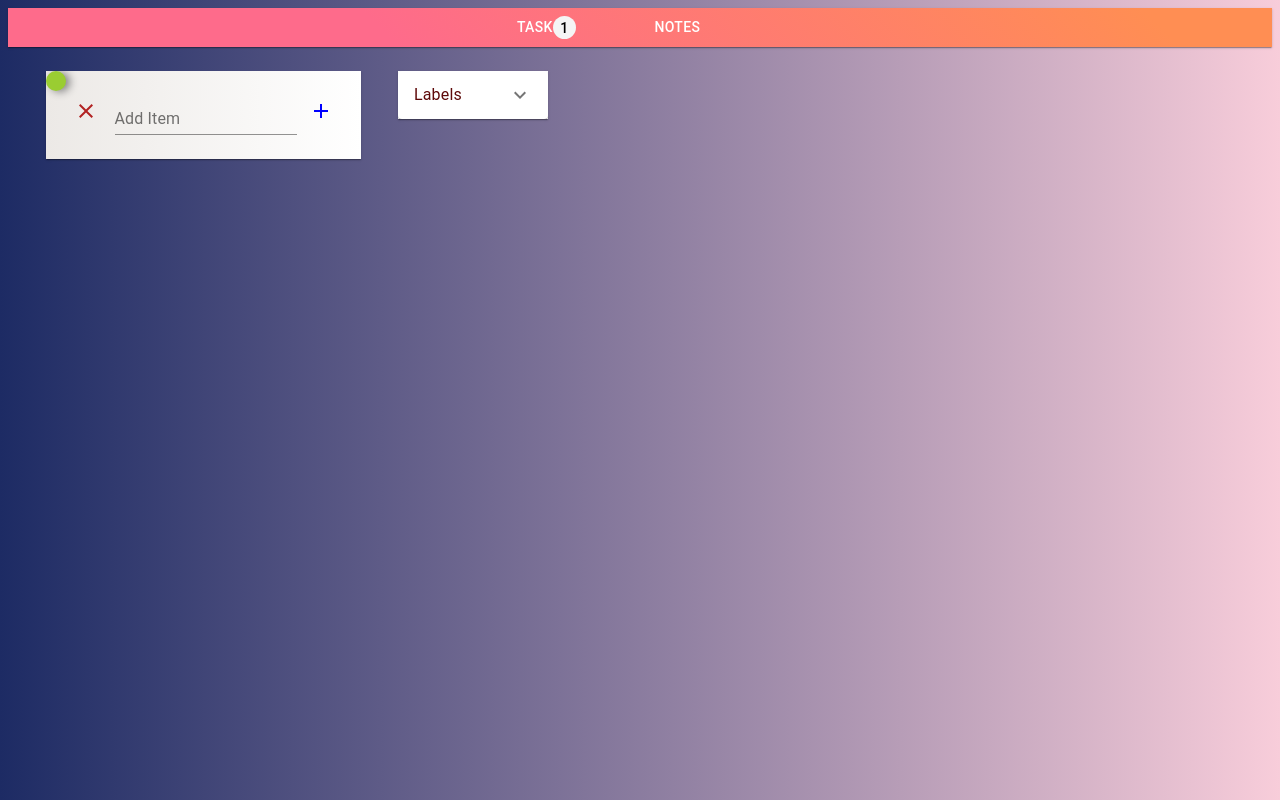
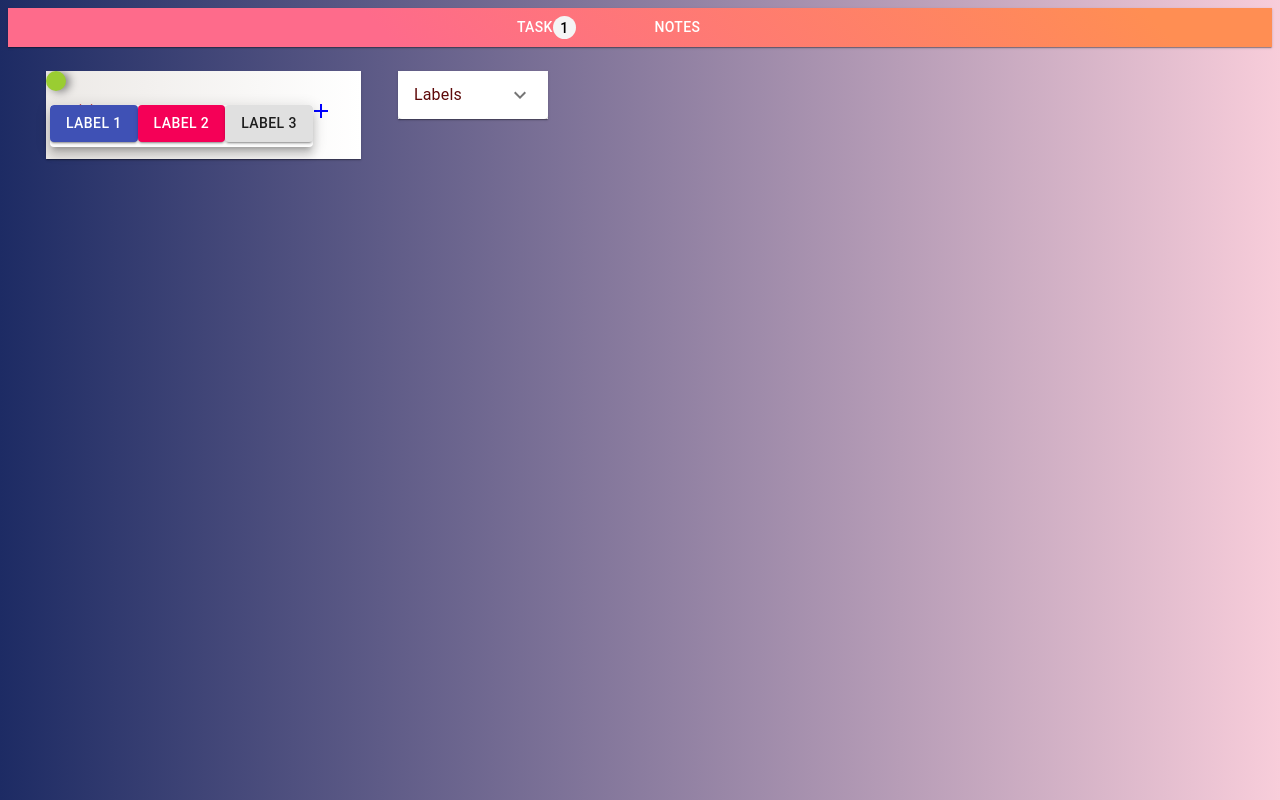
Before and after one commit to suman-kr/redesigned-happiness, a React app: page /todo in a window 1280 px wide. Both pictures are taken after a click on the element 55 px from the left and 80 px from the top of the page. Built offline with nearby package versions, Linux system fonts and the light colour scheme.

Commit message:
:zap: Add Label button for Task app with popover

```diff
--- a/src/components/Labels.tsx
+++ b/src/components/Labels.tsx
@@ -1,34 +1,20 @@
-import * as React from "react";
-import {
-  Card,
-  Typography,
-  ExpansionPanel,
-  ExpansionPanelSummary,
-  ExpansionPanelDetails,
-  Button,
-} from "@material-ui/core";
-import ExpandMoreIcon from "@material-ui/icons/ExpandMore";
-
-export const buttonStyle: React.CSSProperties = {
-  marginBottom: '5px'
-}
-
+import * as React from 'react';
+import { Button } from '@material-ui/core';
+import { buttonStyle } from './LabelsCollapse';
 export class Labels extends React.PureComponent<{}, {}> {
-
   render() {
     return (
-      <Card style={{ borderRadius: '0px', minWidth: '100px', maxWidth: '150px' }}>
-        <ExpansionPanel style={{color: '#5e0909'}}>
-          <ExpansionPanelSummary expandIcon={<ExpandMoreIcon />}>
-            <Typography>Labels</Typography>
-          </ExpansionPanelSummary>
-          <ExpansionPanelDetails style={{ flexDirection: "column", padding: '5px'}}>
-            <Button color='primary' variant='contained' style={buttonStyle}>Label 1</Button>
-            <Button color='secondary' variant='contained' style={buttonStyle}>Label 2</Button>
-            <Button color='default' variant='contained' style={buttonStyle}>Label 3</Button>
-          </ExpansionPanelDetails>
-        </ExpansionPanel>
-      </Card>
+      <>
+        <Button color='primary' variant='contained' style={buttonStyle}>
+          Label 1
+        </Button>
+        <Button color='secondary' variant='contained' style={buttonStyle}>
+          Label 2
+        </Button>
+        <Button color='default' variant='contained' style={buttonStyle}>
+          Label 3
+        </Button>
+      </>
     );
   }
 }
--- /dev/null
+++ b/src/components/LabelsCollapse.tsx
@@ -0,0 +1,33 @@
+import * as React from "react";
+import {
+  Card,
+  Typography,
+  ExpansionPanel,
+  ExpansionPanelSummary,
+  ExpansionPanelDetails,
+  Button,
+} from "@material-ui/core";
+import ExpandMoreIcon from "@material-ui/icons/ExpandMore";
+import { Labels } from './Labels';
+
+export const buttonStyle: React.CSSProperties = {
+  marginBottom: '5px'
+}
+
+export class LabelsCollapse extends React.PureComponent<{}, {}> {
+
+  render() {
+    return (
+      <Card style={{ borderRadius: '0px', minWidth: '100px', maxWidth: '150px' }}>
+        <ExpansionPanel style={{color: '#5e0909'}}>
+          <ExpansionPanelSummary expandIcon={<ExpandMoreIcon />}>
+            <Typography>Labels</Typography>
+          </ExpansionPanelSummary>
+          <ExpansionPanelDetails style={{ flexDirection: "column", padding: '5px'}}>
+            <Labels />
+          </ExpansionPanelDetails>
+        </ExpansionPanel>
+      </Card>
+    );
+  }
+}
--- a/src/components/TaskLabel.tsx
+++ b/src/components/TaskLabel.tsx
@@ -1,9 +1,10 @@
 import * as React from 'react';
-import { Tooltip } from '@material-ui/core';
+import { Tooltip, Popover } from '@material-ui/core';
+import { Labels } from './Labels';
 
 export const TaskLabel: React.FunctionComponent<Props> = () => {
-  return (
-    <Tooltip title='Label It!'>
+  const [popover, setPopover] = React.useState<boolean>(false);
+  const LabelButton = (
     <div
       style={{
         height: '20px',
@@ -14,8 +15,31 @@ export const TaskLabel: React.FunctionComponent<Props> = () => {
         cursor: 'pointer',
         boxShadow: '4px 1px 8px grey',
       }}
+      onClick={() => setPopover(!popover)}
     ></div>
-    </Tooltip>
+  );
+  return (
+    <>
+      <Tooltip title='Label It!'>
+        {LabelButton}
+      </Tooltip>
+      <Popover
+        anchorReference='anchorPosition'
+        anchorPosition={{ top: 105, left: 50 }}
+        anchorOrigin={{
+          vertical: 'top',
+          horizontal: 'left',
+        }}
+        transformOrigin={{
+          vertical: 'top',
+          horizontal: 'left',
+        }}
+        onClose={() => setPopover(!popover)}
+        open={popover}
+      >
+        <Labels />
+      </Popover>
+    </>
   );
 };
 
--- a/src/components/TodoCard.tsx
+++ b/src/components/TodoCard.tsx
@@ -5,13 +5,12 @@ import {
   CardContent,
   TextField,
   IconButton,
-  Tooltip,
   Popover
 } from '@material-ui/core';
 import AddIcon from '@material-ui/icons/Add';
 import CloseIcon from '@material-ui/icons/Close';
 import '../styles/index.css';
-import { Labels } from './Labels';
+import { LabelsCollapse } from './LabelsCollapse';
 import { TaskLabel } from './TaskLabel';
 
 export class TodoCard extends React.Component<Props, State> {
@@ -121,7 +120,7 @@ export class TodoCard extends React.Component<Props, State> {
           ))}
         </Container>
       </div>,
-      <Labels />
+      <LabelsCollapse />
     ];
   }
 }
```
